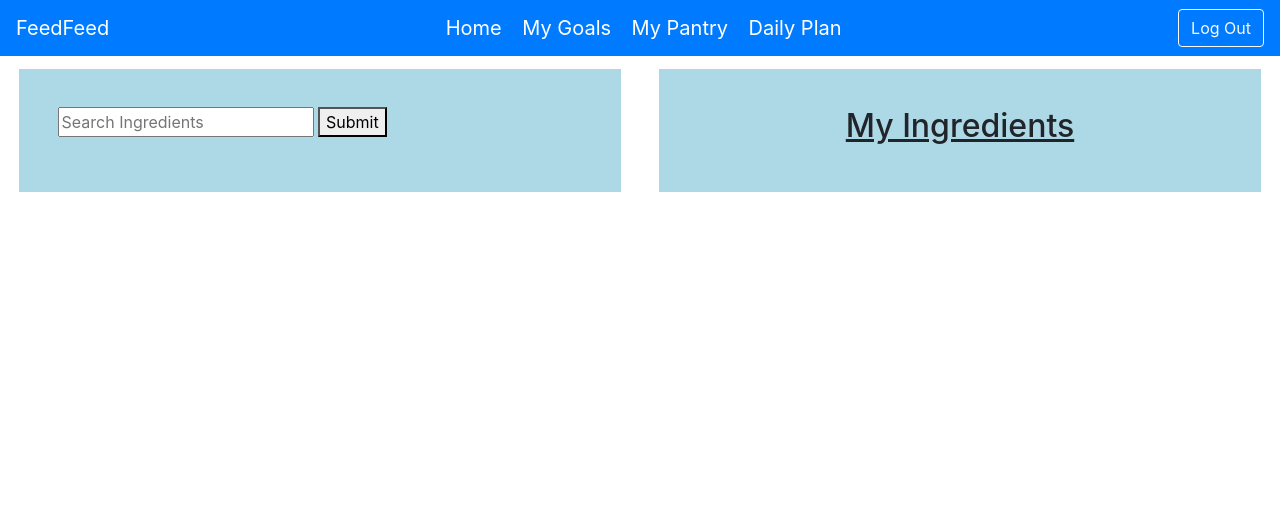
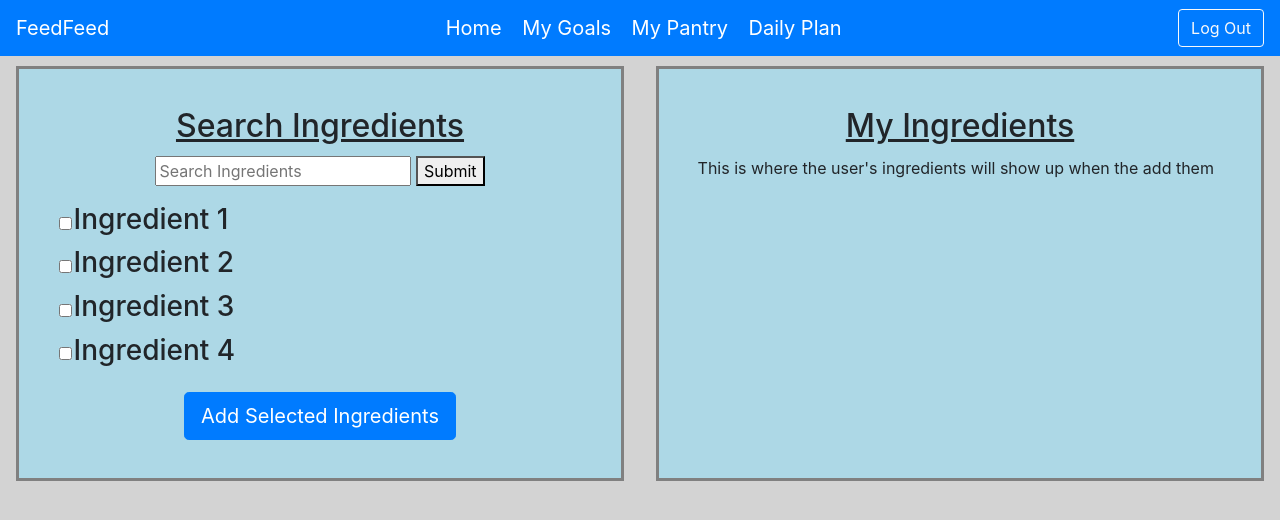
Before and after one commit to HarrySchreiber/FeedFeed, a Flask app: page /mypantry/ in a window 1280 px wide. Shown: the top 520 px of the page. Run offline with Flask 2, Linux system fonts and the light colour scheme; some libraries are stand-ins or nearby versions.

Commit message:
Added more styling to goals and pantry tabs

```diff
--- a/FeedFeed/static/styles/goals_style.css
+++ b/FeedFeed/static/styles/goals_style.css
@@ -1,3 +1,7 @@
+body {
+    background-color: lightgray;
+}
+
 h2 {
     text-align: center;
     text-decoration: underline;
@@ -7,6 +11,8 @@ h2 {
     background-color: lightblue;
     margin: 1% 1.5% 1% 1.5%;
     padding: 3%;
+    outline-style: solid;
+    outline-color: gray;
 }
 
 #buttons {
--- a/FeedFeed/static/styles/pantry_style.css
+++ b/FeedFeed/static/styles/pantry_style.css
@@ -1,10 +1,32 @@
+body {
+    background-color: lightgray;
+}
+
+
+
 h2 {
     text-align: center;
     text-decoration: underline;
+    margin-bottom: 2%;
 }
 
 .col-lg {
     background-color: lightblue;
     margin: 1% 1.5% 1% 1.5%;
     padding: 3%;
+    outline-style: solid;
+    outline-color: gray;
 }
+
+table {
+    margin-top: 3%;
+    margin-bottom: 3%;
+}
+
+.buttons {
+    text-align: center;
+}
+
+.search-bar {
+    text-align: center;
+}
--- a/FeedFeed/templates/user_daily_plan.html
+++ b/FeedFeed/templates/user_daily_plan.html
@@ -5,8 +5,4 @@
 
 {% block main %}
 <h1> This is the main content for the user daily plan page </h1>
-{% for img in image %}
-<img src={{img}}>
-<h1> {{img}} </h1>
-{% endfor %}
 {% endblock %}
--- a/FeedFeed/templates/user_pantry.html
+++ b/FeedFeed/templates/user_pantry.html
@@ -11,11 +11,36 @@
 <div class="container-fluid">
     <div class="row">
         <div class="col-lg" id="search">
-            <input type="text" placeholder="Search Ingredients">
-            <button type="submit">Submit</button>
+            <h2> Search Ingredients </h2>
+            <div class="search-bar">
+                <input type="text" placeholder="Search Ingredients">
+                <button type="submit">Submit</button>
+            </div>
+            <table>
+                <tr>
+                    <td> <input type="checkbox" name="cut" id="f-add-ingredient" /> </td>
+                    <td> <h3> Ingredient 1 </h3> </td>
+                </tr>
+                <tr>
+                    <td> <input type="checkbox" name="cut" id="f-add-ingredient" /> </td>
+                    <td> <h3> Ingredient 2 </h3> </td>
+                </tr>
+                <tr>
+                    <td> <input type="checkbox" name="cut" id="f-add-ingredient" /> </td>
+                    <td> <h3> Ingredient 3 </h3> </td>
+                </tr>
+                <tr>
+                    <td> <input type="checkbox" name="cut" id="f-add-ingredient" /> </td>
+                    <td> <h3> Ingredient 4 </h3> </td>
+                </tr>
+            </table>
+            <div class="buttons">
+                <button type="button" class="btn btn-primary btn-lg">Add Selected Ingredients</button>
+            </div>
         </div>
         <div class="col-lg" id="my_ingredients">
             <h2> My Ingredients </h2>
+            <p> This is where the user's ingredients will show up when the add them </p>
         </div>
     </div>
 </div>
```
